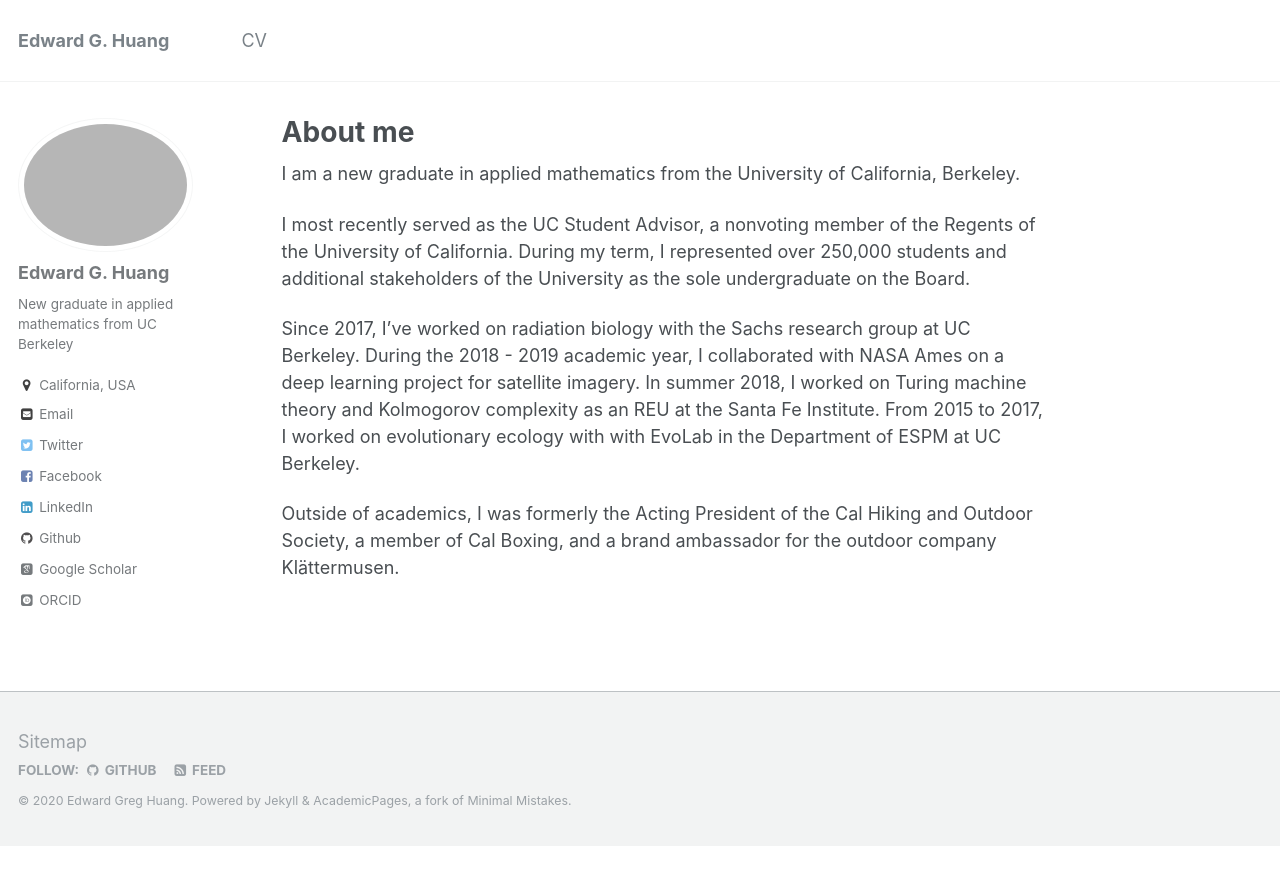
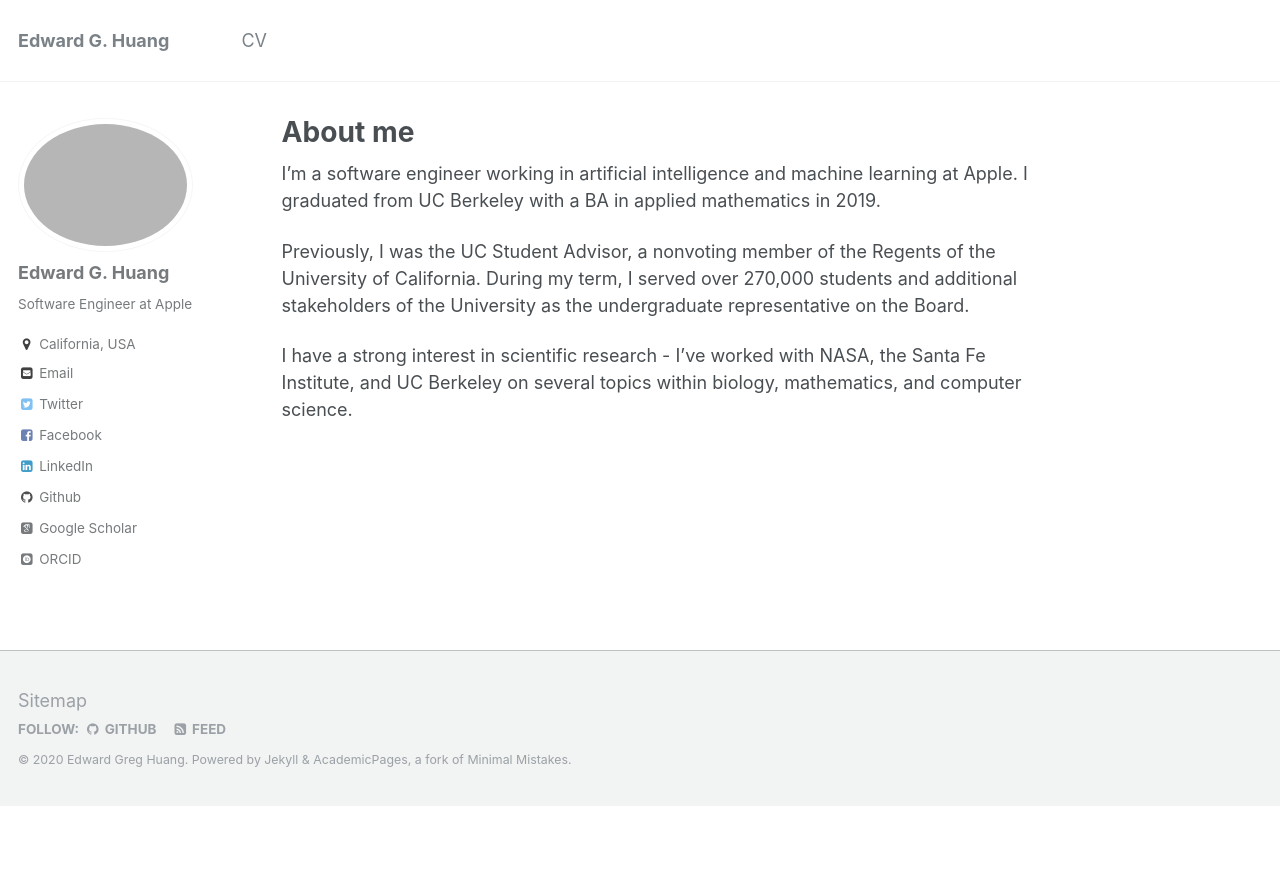
Before and after one commit to eghuang/eghuang.github.io, a Jekyll site: the page built from _pages/about.md, in a window 1280 px wide. Shown: the top 885 px of the page. Built offline with Jekyll 4.4.1, drawn with Linux system fonts in a browser that asks for light colours; some web fonts are replaced.

Commit message:
Updated to reflect job change

```diff
--- a/_config.yml
+++ b/_config.yml
@@ -10,7 +10,7 @@ locale                   : "en-US"
 title                    : "Edward G. Huang"
 title_separator          : "-"
 name                     : &name "Edward Greg Huang"
-description              : &description "UC Berkeley mathematics graduate"
+description              : &description "Software Engineer at Apple"
 url                      : https://eghuang.github.io # the base hostname & protocol for your site e.g. "https://mmistakes.github.io"
 baseurl                  : "" # the subpath of your site, e.g. "/blog"
 repository               : "eghuang.github.io"
@@ -80,11 +80,11 @@ analytics:
 author:
   name             : "Edward G. Huang"
   avatar           : "headshot.jpeg"
-  bio              : "New graduate in applied mathematics from UC Berkeley"
+  bio              : "Software Engineer at Apple"
   location         : "California, USA"
   employer         :
   googlescholar    : "https://scholar.google.com/citations?user=DlUurWMAAAAJ"
-  email            : "edwardgreghuang@gmail.com"
+  email            : "edwardghg@gmail.com"
   uri              :
   bitbucket        :
   codepen          :
--- a/_pages/about.md
+++ b/_pages/about.md
@@ -7,11 +7,8 @@ redirect_from:
   - /about/
   - /about.html
 ---
+I'm a software engineer working in artificial intelligence and machine learning at Apple. I graduated from UC Berkeley with a BA in applied mathematics in 2019.
 
-I am a new graduate in applied mathematics from the University of California, Berkeley.
+Previously, I was the UC Student Advisor, a nonvoting member of the Regents of the University of California. During my term, I served over 270,000 students and additional stakeholders of the University as the undergraduate representative on the Board.
 
-I most recently served as the UC Student Advisor, a nonvoting member of the Regents of the University of California. During my term, I represented over 250,000 students and additional stakeholders of the University as the sole undergraduate on the Board.
-
-Since 2017, I've worked on radiation biology with the Sachs research group at UC Berkeley. During the 2018 - 2019 academic year, I collaborated with NASA Ames on a deep learning project for satellite imagery. In summer 2018, I worked on Turing machine theory and Kolmogorov complexity as an REU at the Santa Fe Institute. From 2015 to 2017, I worked on evolutionary ecology with with EvoLab in the Department of ESPM at UC Berkeley.
-
-Outside of academics, I was formerly the Acting President of the Cal Hiking and Outdoor Society, a member of Cal Boxing, and a brand ambassador for the outdoor company Klättermusen.
+I have a strong interest in scientific research - I've worked with NASA, the Santa Fe Institute, and UC Berkeley on several topics within biology, mathematics, and computer science.
```
